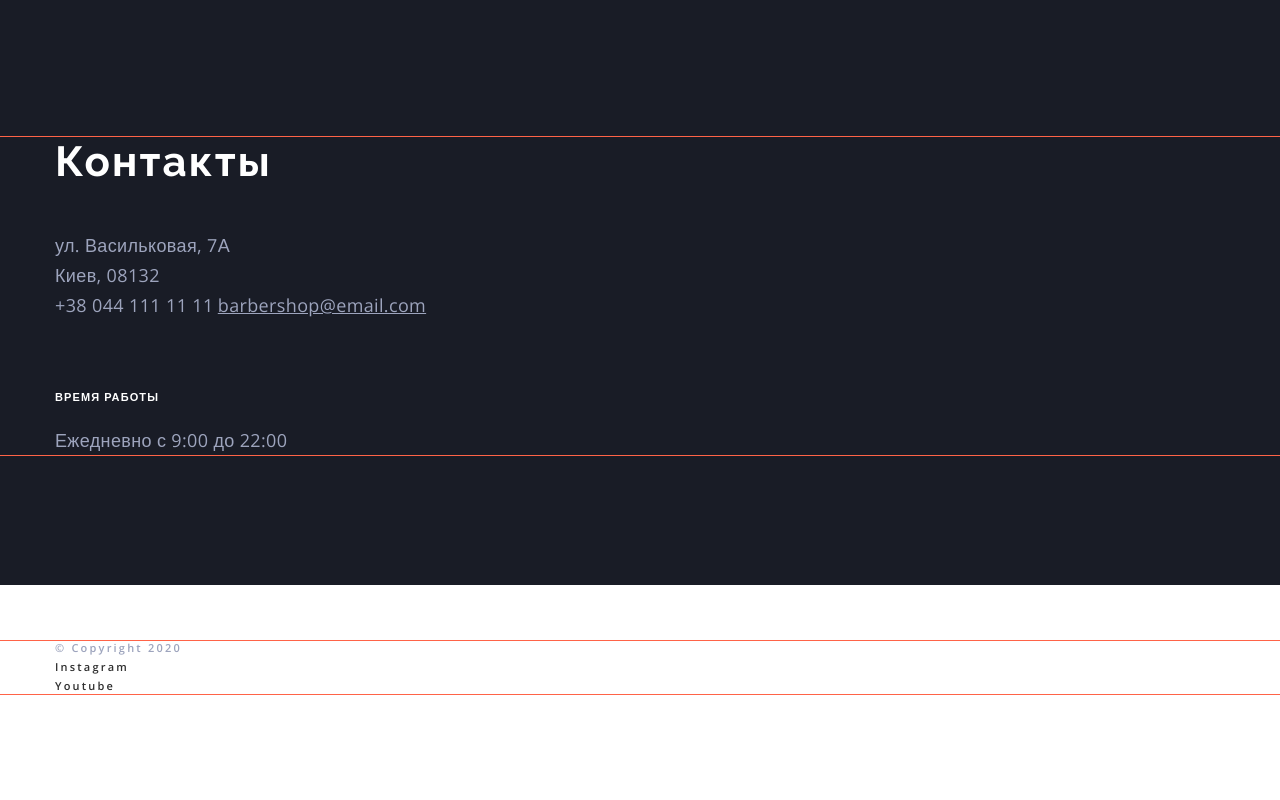
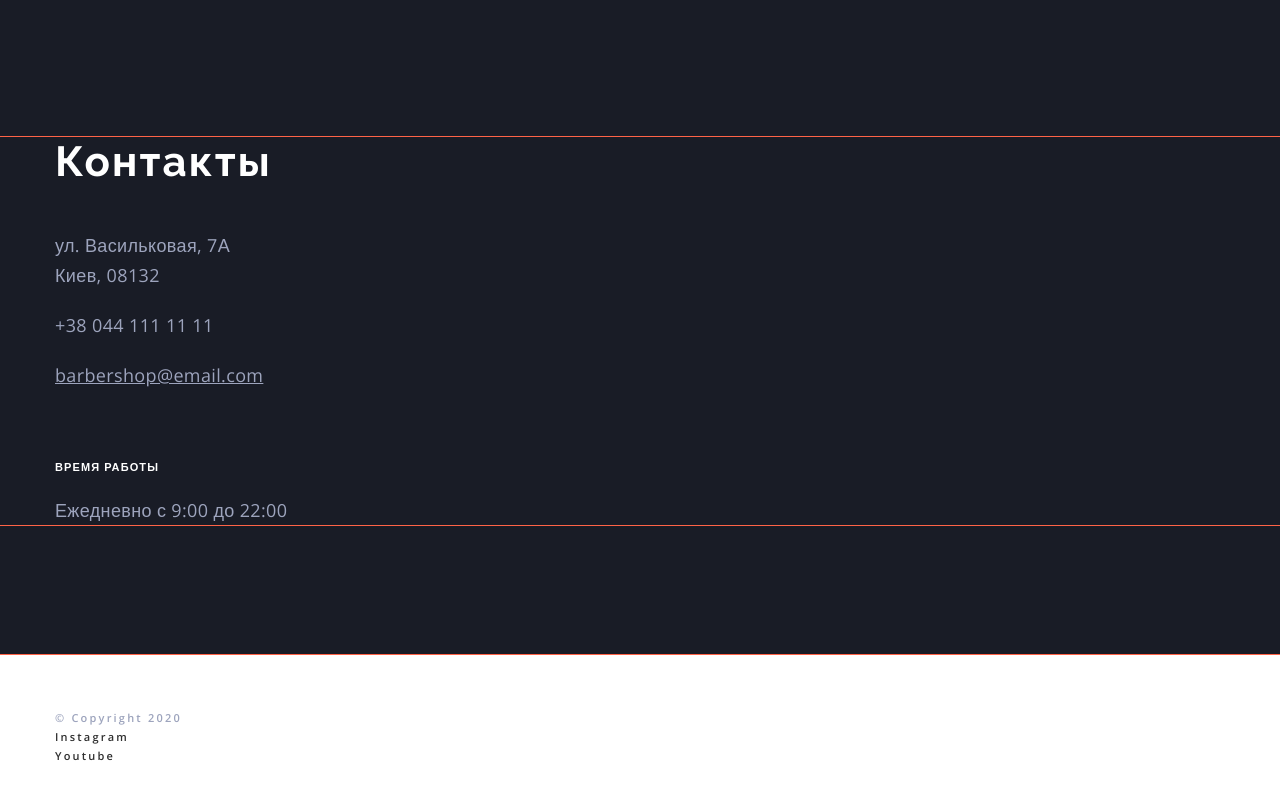
Before and after one commit to Ihor224/barbershop-22, a plain HTML site: page index.html in a window 1280 px wide. Shown: the part 6900-7700 px from the top of the page. Before the commit the page ends 7650 px from the top, so only its background shows below. Drawn offline with nearby package versions, Linux system fonts and the light colour scheme.

Commit message:
сделал правки (отступы)

```diff
--- a/css/style.css
+++ b/css/style.css
@@ -315,7 +315,7 @@ sup {
 
 .contacts .text {
   margin-top: 0;
-  margin-bottom: 0;
+  margin-bottom: 20px;
 
   font-style: normal;
   font-size: 18px;
@@ -325,6 +325,7 @@ sup {
 
 .tel,
 .mail {
+  display: block;
   color: var(--grey-text-color);
 
   font-style: normal;
@@ -333,22 +334,31 @@ sup {
   letter-spacing: 0.02em;
 }
 
+.tel {
+  margin-bottom: 20px;
+}
+
 .mail {
+  margin-bottom: 70px;
   text-decoration: underline;
 }
 
 .section-subtitle.white {
-  margin-top: 70px;
   margin-bottom: 20px;
   color: var(--white-color);
 }
 
+.text.schedule {
+  margin-bottom: 0;
+}
+
 /* Footer */
 
-footer {
+.container.footer {
   padding-top: 56px;
   padding-bottom: 56px;
 }
+
 footer p {
   margin-top: 0;
   margin-bottom: 0;
--- a/index.html
+++ b/index.html
@@ -269,13 +269,13 @@
           </address>
 
           <h3 class="section-subtitle white">время работы</h3>
-          <p class="text">Ежедневно с 9:00 до 22:00</p>
+          <p class="text schedule">Ежедневно с 9:00 до 22:00</p>
         </div>
       </section>
     </main>
 
     <footer>
-      <div class="container">
+      <div class="container footer">
         <p>&copy; Copyright 2020</p>
 
         <ul class="social-links">
```
